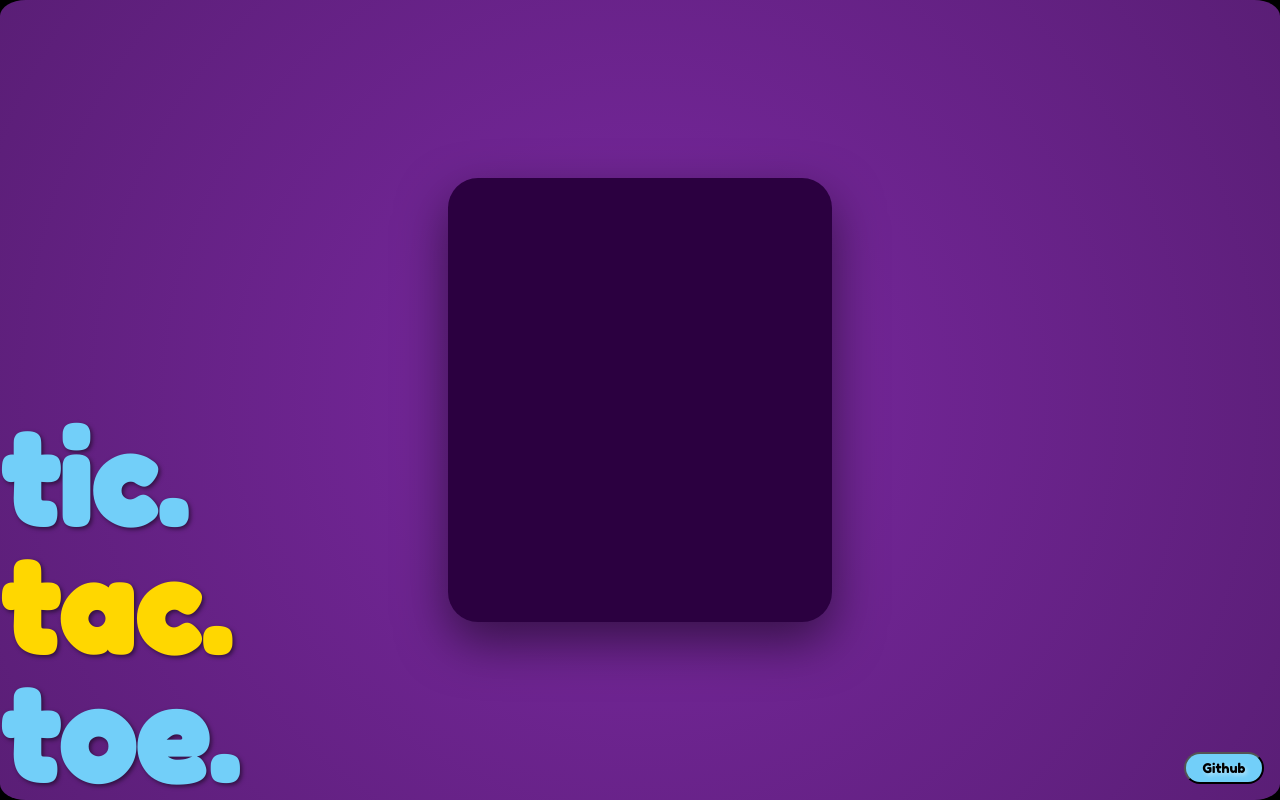
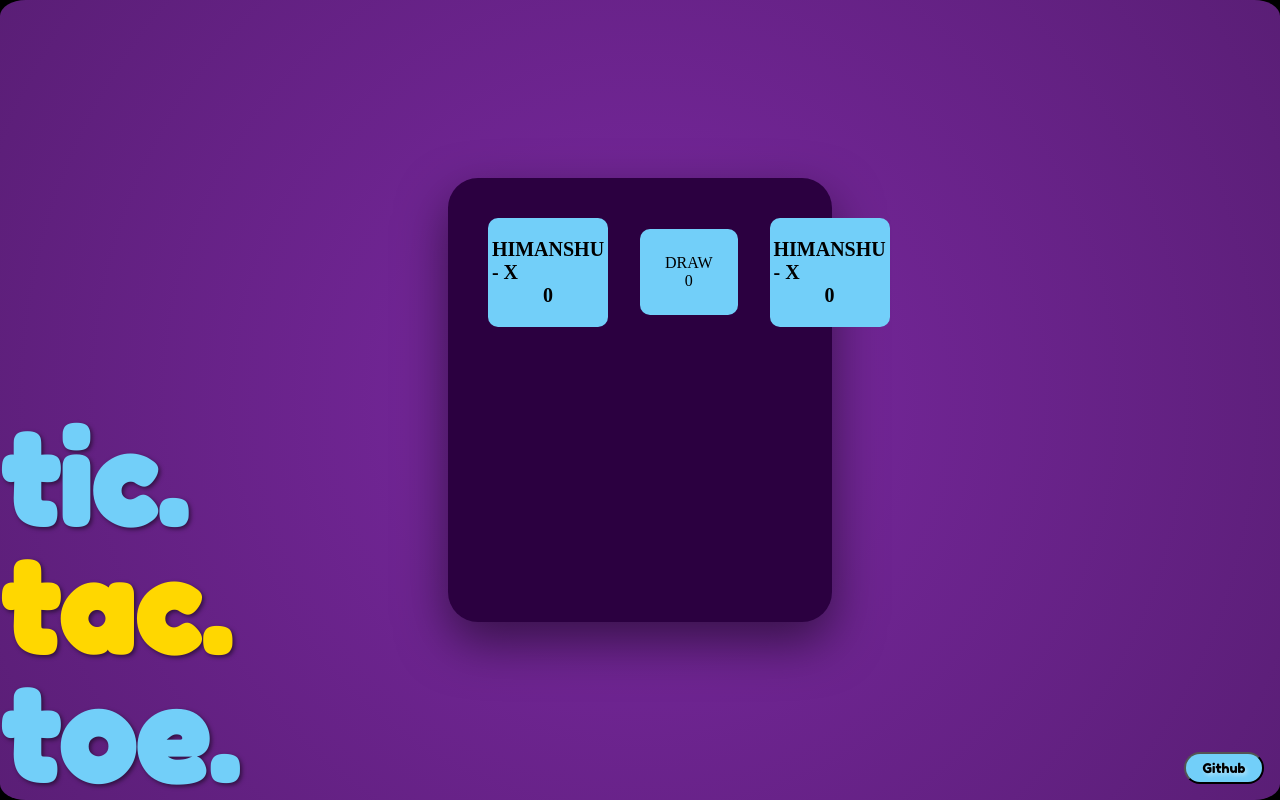
Before and after one commit to hkumar3b/Tic-Tac-Toe, a React (Vite) app: page / in a window 1280 px wide. Built offline with nearby package versions, Linux system fonts and the light colour scheme.

Commit message:
feat: implement player navigation bar with score and draw tracking components

```diff
--- a/src/Board.tsx
+++ b/src/Board.tsx
@@ -1,7 +1,9 @@
+import { PlayerNavBar } from "./PlayerNavBar";
+
 export const Board=()=>{
     return(
         <div className="board">
-
+            <PlayerNavBar/>
         </div>
     );
 }
--- /dev/null
+++ b/src/Draw.tsx
@@ -0,0 +1,14 @@
+export const Draw=(props:TDrawProps):JSX.Element=>{
+    const {count=0}=props;
+    return (
+        <div className="draw">
+            <p>DRAW</p>
+            <p>{count}</p>
+
+        </div>
+    );
+}
+
+type TDrawProps={
+    count?:number;
+}
--- /dev/null
+++ b/src/Player.tsx
@@ -0,0 +1,16 @@
+export const Player=(props:TPlayerProps)=>{
+    const {name='Player',score=0}=props;
+
+    return (
+        <div className="player">
+            <div className="player-name">{name.toUpperCase()} - X</div>
+            <div className="player-score">{score}</div>
+        </div>
+
+    );
+}
+
+type TPlayerProps={
+    name?:string;
+    score?:number;
+}
--- /dev/null
+++ b/src/PlayerNavBar.tsx
@@ -0,0 +1,12 @@
+import { Draw } from "./Draw";
+import { Player } from "./Player";
+
+export const PlayerNavBar=()=>{
+    return(
+        <div className="player-nav-bar">
+            <Player name="Himanshu"/>
+            <Draw />
+            <Player name="Himanshu"/>
+        </div>
+    );
+}
--- a/src/index.css
+++ b/src/index.css
@@ -102,5 +102,46 @@ body {
   flex-direction: column;
   align-items: center;
   position: relative;
+  padding: 40px;
   z-index: 1;
 }
+.player-nav-bar{
+  display: flex;
+  flex-direction: row;
+  align-items: center;
+  gap: 2rem;
+  justify-content: space-between;
+  width: 100%;
+}
+.player{
+  display: flex;
+  flex: 1;
+  flex-direction: column;
+  align-items: center;
+  justify-content: center;
+  padding: 20px;
+  background-color: #72CFF9;
+  border-radius: 10px;
+  color: #000;
+  font-family: 'Fredoka', cursive;
+  min-width: 120px;
+}
+.player-name{
+  font-size: 20px;
+  font-weight: bold;
+}
+.player-score{
+  font-size: 20px;
+  font-weight: bold;
+}
+.draw{
+  display: flex;
+  flex-direction: column;
+  align-items: center;
+  justify-content: center;
+  padding: 25px;
+  background-color: #72CFF9;
+  border-radius: 10px;
+  color: #000;
+  font-family: 'Fredoka', cursive;
+}
```
